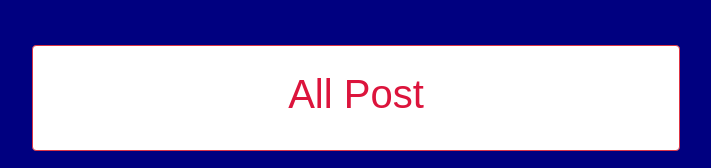
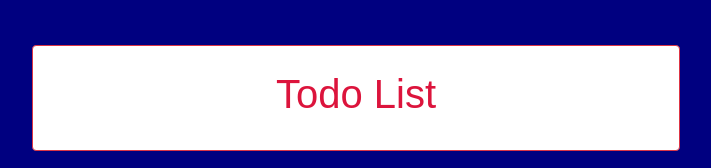
Before and after one commit to yeshvasan/First-redux, a React (Create React App) app: page / in a window 1280 px wide. Shown: the part 681-849 px from the top of the page, without its empty margins (284-995 px from the left). Built offline with nearby package versions, Linux system fonts and the light colour scheme.

Commit message:
Update AllPost.js

```diff
--- a/src/Components/AllPost.js
+++ b/src/Components/AllPost.js
@@ -3,22 +3,31 @@ import {connect} from 'react-redux';
 import Post from './Post';
 import EditComponent from './EditComponent';
 
+
+
+
 class AllPost extends Component {
     render() {
         return (
+            <React.Fragment>
+                <div className="col-lg-10 offset-lg-1 col-md-10 col-sm-10 col-xs-12 re">
 
+            </div>
 
             <div className="container">
             <div className="row">
             <div className="col-md-8 m-auto">
-            <div class="card border border-danger bo  m-2 mt-5 p-4">
-                <h1>All Post</h1>
+            <div class="card border border-danger   m-2 mt-5 p-4">
+                <h1>Todo List</h1>
                 {this.props.posts.map((post)=>
                 (
+                    <React.Fragment>
                     <div key={post.id}>
-                    {post.editing?<EditComponent post={post} key={post.id} />:<Post key={post.id} post={post} />}
+                    {post.editing?<EditComponent post={post} key={post.id} />:<Post style={{color:post.completed?"green":"none"}} key={post.id} post={post} />}
 
                     </div>
+
+                    </React.Fragment>
                 ))}
 
                 </div>
@@ -26,14 +35,19 @@ class AllPost extends Component {
                 </div>
 
             </div>
+            </React.Fragment>
         )
     }
 }
 
+
+
 const mapStateToProps =(state) => {
     return {
-        posts:state
+        posts:state,
     }
 }
 
+
+
 export default connect(mapStateToProps)(AllPost);
```
